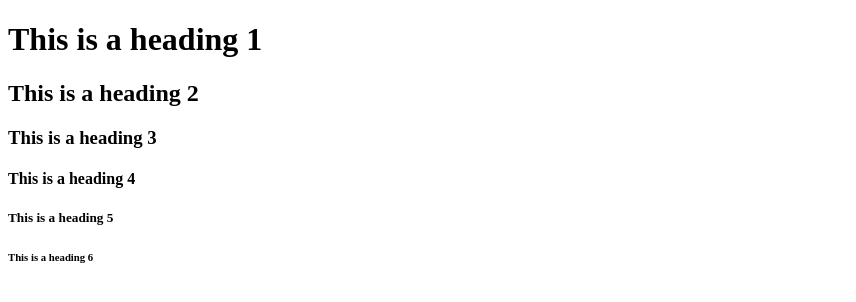
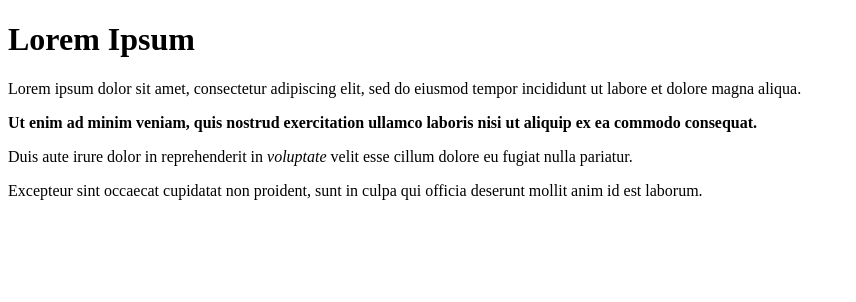
Before and after one commit to UvEvots/htmlbeginning, a plain HTML site: page index.html in a window 1280 px wide. Shown: the whole page, without its empty margins (0-856 px from the left). Drawn offline with Linux system fonts and the light colour scheme.

Commit message:
Edit index.html

```diff
--- a/index.html
+++ b/index.html
@@ -6,11 +6,11 @@
     <title>Document</title>
 </head>
 <body>
-    <h1>This is a heading 1</h1>
-    <h2>This is a heading 2</h2>
-    <h3>This is a heading 3</h3>
-    <h4>This is a heading 4</h4>
-    <h5>This is a heading 5</h5>
-    <h6>This is a heading 6</h6>
+    <h1>Lorem Ipsum</h1>
+    <p>Lorem ipsum dolor sit amet, consectetur adipiscing elit, sed do eiusmod tempor incididunt ut labore et dolore magna aliqua. </p>
+    <strong>Ut enim ad minim veniam, quis nostrud exercitation ullamco laboris nisi ut aliquip ex ea commodo consequat. </strong>
+    <p>Duis aute irure dolor in reprehenderit in <em>voluptate</em> velit esse cillum dolore eu fugiat nulla pariatur.</p>
+    <p>Excepteur sint occaecat cupidatat non proident, sunt in culpa qui officia deserunt mollit anim id est laborum.</p>
+    <!-- test -->
 </body>
 </html>
```
